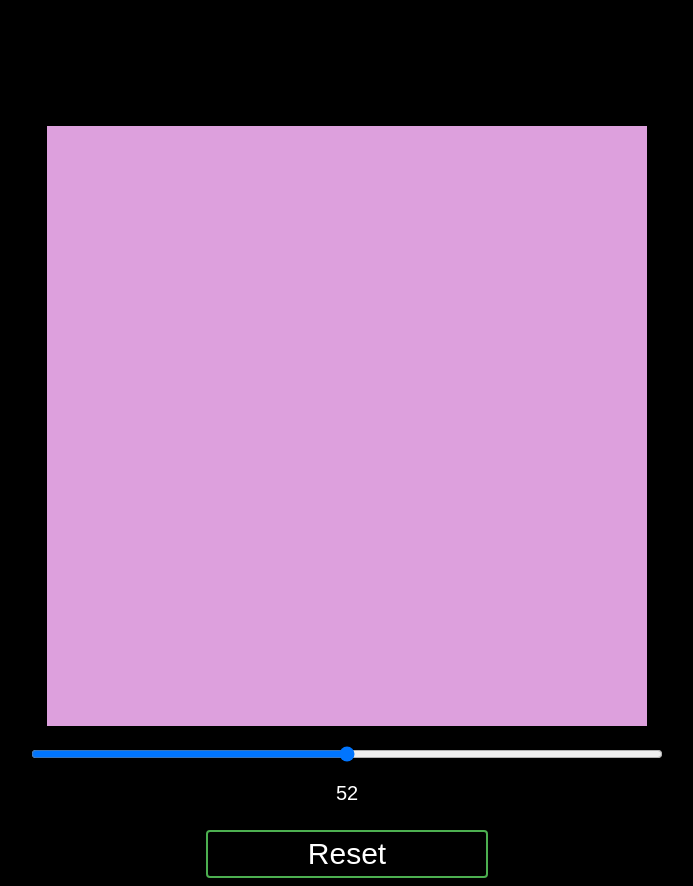
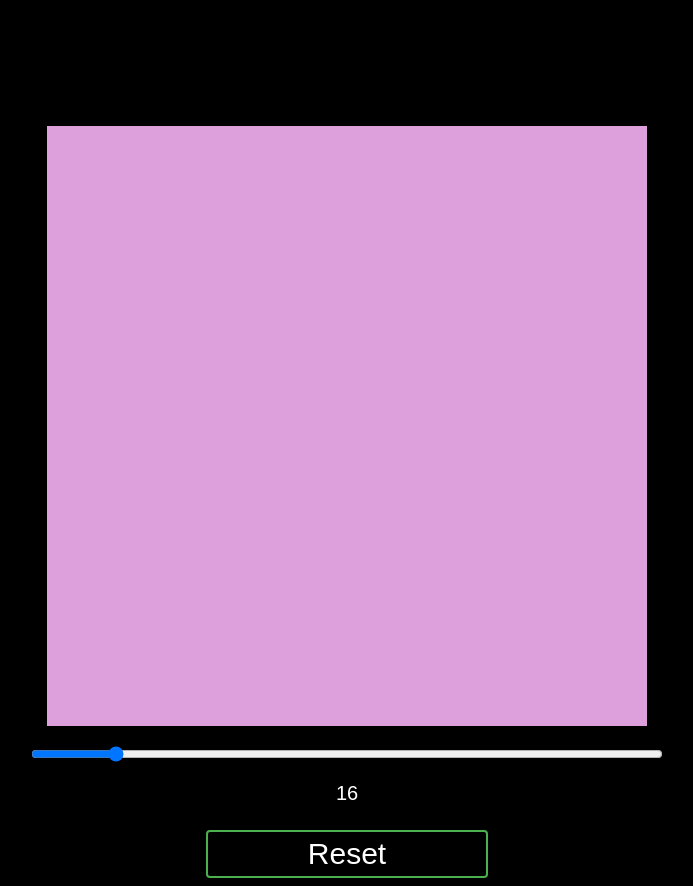
Before and after one commit to Michaelleojacob/etch_a_sketch_additional_features, a plain HTML site: page index.html in a window 1280 px wide. Shown: the whole page, without its empty margins (293-986 px from the left). Drawn offline with Linux system fonts and the light colour scheme.

Commit message:
set a default on the slider to be 16

```diff
--- a/index.html
+++ b/index.html
@@ -10,7 +10,7 @@
 
     <div class="gridContainer"></div>
 
-    <input id="slider" type="range" min=4 max=100>
+    <input id="slider" type="range" min=4 max=100 value="16">
     <div class="displaySliderValue"></div>
 
     <button id="reset">Reset</button>
```
